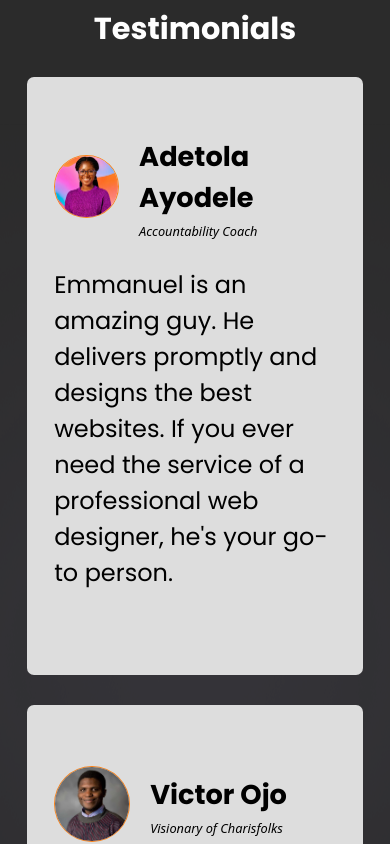
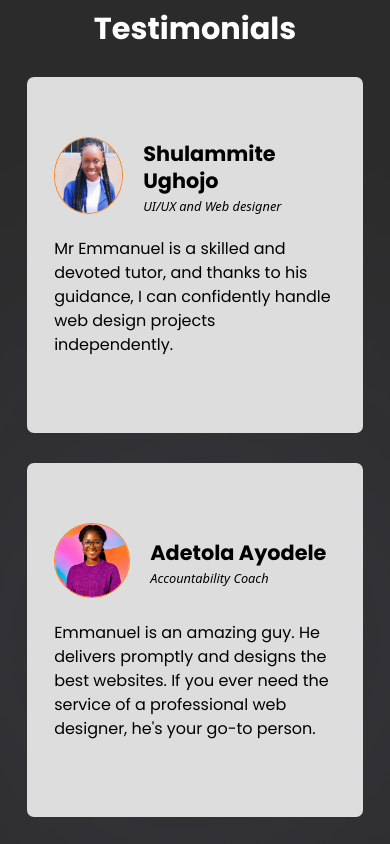
Before and after one commit to EmmyKay0026/ai-web-design, a React (Vite) app: page / in a window 390 px wide. Shown: the part 920-1764 px from the top of the page. Built offline with nearby package versions, Linux system fonts and the light colour scheme.

Commit message:
complete

```diff
--- a/src/App.css
+++ b/src/App.css
@@ -798,6 +798,17 @@ font-size: 1.2rem;
     width: initial !important;
     height: initial !important;
   }
+  /* Testimonials */
+  .scrolling-clint, .clients{
+    width:100%;
+  }
+  .card-bott-part p{
+    font-size:1rem ;
+  }
+  .card-name h4{
+    font-size: 1.3rem;
+    line-height: 1.3em;
+  }
   /* Teaser */
   .teaser-cont {
     flex-direction: column;
--- a/src/components/organism/Testimonial/Testimonial.jsx
+++ b/src/components/organism/Testimonial/Testimonial.jsx
@@ -1,6 +1,6 @@
 import React from "react";
 import { TestionialCards } from "../../molecule/Testimonial Cards/TestionialCards";
-// import image from "../../../assets/imgg.jpg";
+import shulammite from "../../../assets/shulammite.jpg";
 import adetola from "../../../assets/adetola.jpg";
 import ojovictor from "../../../assets/ojovictor.jpg";
 import { Button } from "../../atom/Button/Button";
@@ -10,12 +10,12 @@ export const Testimonial = () => {
     <section className="test-sec blacken bg-img">
       <h2>Testimonials</h2>
       <div className="testimonials">
-        {/* <TestionialCards
-          imgg={image}
-          h4Name="Testing Names"
-          spanCont="CEO of Trives"
-          pCont="With our years of experience in solar installation we focus more on extending battery performance to at"
-        /> */}
+        <TestionialCards
+          imgg={shulammite}
+          h4Name="Shulammite Ughojo"
+          spanCont="UI/UX and Web designer"
+          pCont="Mr Emmanuel is a skilled and devoted tutor, and thanks to his guidance, I can confidently handle web design projects independently."
+        />
         <TestionialCards
           imgg={adetola}
           h4Name="Adetola Ayodele"
```
Also changed, not shown: src/assets/shulammite.jpg (added).
